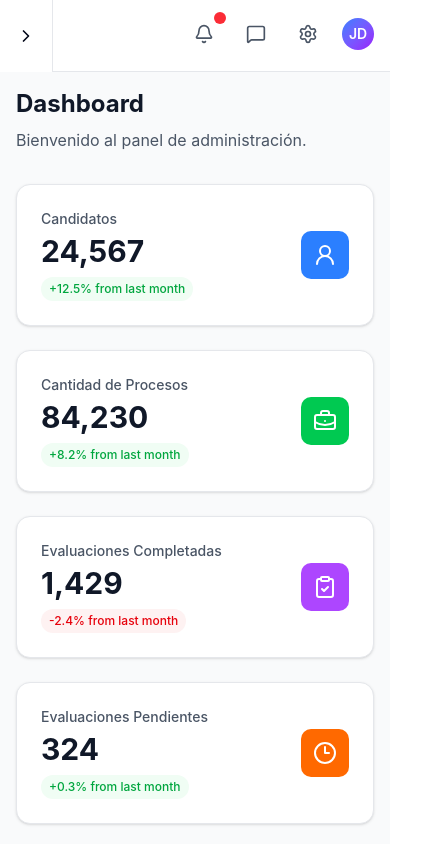
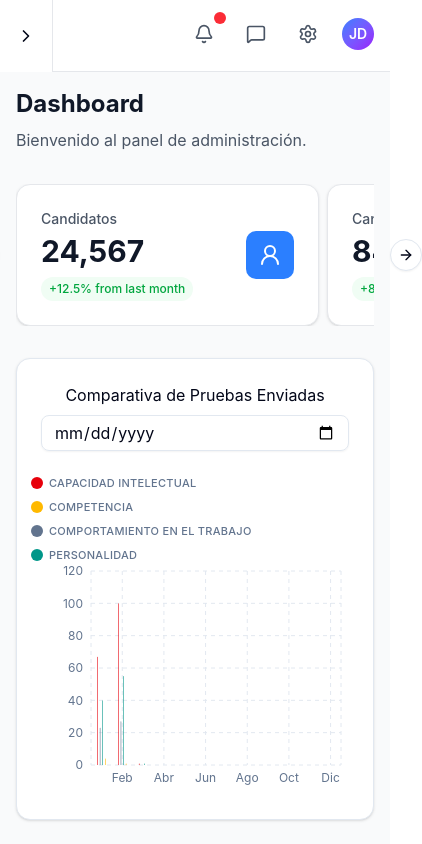
Before and after one commit to herbert-zro/LTJ-Hub-FE, a React (Vite) app: page /dashboard in a window 390 px wide. Shown: the top 844 px of the page, 422 px wide, since content can reach past the window. Built offline with nearby package versions, Linux system fonts and the light colour scheme.

Commit message:
Componente carousel para movil

```diff
--- a/package.json
+++ b/package.json
@@ -13,6 +13,7 @@
     "@tailwindcss/vite": "^4.2.0",
     "class-variance-authority": "^0.7.1",
     "clsx": "^2.1.1",
+    "embla-carousel-react": "^8.6.0",
     "lucide-react": "^0.575.0",
     "radix-ui": "^1.4.3",
     "react": "^19.2.0",
--- a/src/admin/components/NavContent.tsx
+++ b/src/admin/components/NavContent.tsx
@@ -51,7 +51,7 @@
         </ul>
       </nav>
 
-      {!collapsed && (
+      {/* {!collapsed && (
         <div className="p-4 border-t border-gray-200">
           <div className="flex items-center space-x-3 p-3 rounded-lg hover:bg-gray-50 transition-colors cursor-pointer">
             <div className="w-10 h-10 bg-linear-to-br from-blue-500 to-purple-600 rounded-full flex items-center justify-center text-white font-semibold">
@@ -65,7 +65,7 @@
             </div>
           </div>
         </div>
-      )}
+      )} */}
     </>
   );
 };
--- a/src/admin/components/StatCard.tsx
+++ b/src/admin/components/StatCard.tsx
@@ -1,12 +1,12 @@
-import React from 'react';
-import { DivideIcon as LucideIcon } from 'lucide-react';
+import React from "react";
+import { DivideIcon as LucideIcon } from "lucide-react";
 
 interface StatCardProps {
   title: string;
   value: string;
   change: string;
-  changeType: 'positive' | 'negative' | 'neutral';
-  icon: LucideIcon;
+  changeType: "positive" | "negative" | "neutral";
+  icon: typeof LucideIcon;
   color: string;
 }
 
@@ -16,12 +16,12 @@
   change,
   changeType,
   icon: Icon,
-  color
+  color,
 }) => {
   const changeColor = {
-    positive: 'text-green-600 bg-green-50',
-    negative: 'text-red-600 bg-red-50',
-    neutral: 'text-gray-600 bg-gray-50'
+    positive: "text-green-600 bg-green-50",
+    negative: "text-red-600 bg-red-50",
+    neutral: "text-gray-600 bg-gray-50",
   }[changeType];
 
   return (
@@ -30,7 +30,9 @@
         <div>
           <p className="text-sm font-medium text-gray-600 mb-1">{title}</p>
           <p className="text-3xl font-bold text-gray-900">{value}</p>
-          <div className={`inline-flex items-center px-2 py-1 rounded-full text-xs font-medium mt-2 ${changeColor}`}>
+          <div
+            className={`inline-flex items-center px-2 py-1 rounded-full text-xs font-medium mt-2 ${changeColor}`}
+          >
             {change}
           </div>
         </div>
--- a/src/admin/pages/dashboard/DashboardPage.tsx
+++ b/src/admin/pages/dashboard/DashboardPage.tsx
@@ -1,6 +1,13 @@
 import { AdminTitle } from "@/admin/components/AdminTitle";
 import { EvaluacionesChart } from "@/admin/components/EvaluacionesChart";
 import { MetricChart } from "@/admin/components/MetricChart";
+import {
+  Carousel,
+  CarouselContent,
+  CarouselItem,
+  CarouselNext,
+  CarouselPrevious,
+} from "@/components/ui/carousel";
 
 import StatCard from "@/admin/components/StatCard";
 import {
@@ -73,14 +80,29 @@
       />
 
       {/* Stats Grid */}
-      <div className="grid grid-cols-1 md:grid-cols-2 lg:grid-cols-4 gap-6 mb-8">
+      {/* Stats (Mobile) */}
+      <div className="mb-8 md:hidden">
+        <Carousel className="w-full">
+          <CarouselContent className="-ml-2">
+            {stats.map((stat, index) => (
+              <CarouselItem key={index} className="basis-[85%] pl-2">
+                <StatCard {...stat} />
+              </CarouselItem>
+            ))}
+          </CarouselContent>
+          <CarouselPrevious />
+          <CarouselNext />
+        </Carousel>
+      </div>
+      {/* Stats (Desktop) */}
+      <div className="hidden md:grid grid-cols-2 lg:grid-cols-4 gap-6 mb-8">
         {stats.map((stat, index) => (
           <StatCard key={index} {...stat} />
         ))}
       </div>
 
       <div className="flex items-start justify-center mb-8">
-        <div className="w-full max-w-5xl">
+        <div className="w-full ">
           <MetricChart />
         </div>
       </div>
--- /dev/null
+++ b/src/components/ui/carousel.tsx
@@ -0,0 +1,239 @@
+import * as React from "react"
+import useEmblaCarousel, {
+  type UseEmblaCarouselType,
+} from "embla-carousel-react"
+import { ArrowLeft, ArrowRight } from "lucide-react"
+
+import { cn } from "@/lib/utils"
+import { Button } from "@/components/ui/button"
+
+type CarouselApi = UseEmblaCarouselType[1]
+type UseCarouselParameters = Parameters<typeof useEmblaCarousel>
+type CarouselOptions = UseCarouselParameters[0]
+type CarouselPlugin = UseCarouselParameters[1]
+
+type CarouselProps = {
+  opts?: CarouselOptions
+  plugins?: CarouselPlugin
+  orientation?: "horizontal" | "vertical"
+  setApi?: (api: CarouselApi) => void
+}
+
+type CarouselContextProps = {
+  carouselRef: ReturnType<typeof useEmblaCarousel>[0]
+  api: ReturnType<typeof useEmblaCarousel>[1]
+  scrollPrev: () => void
+  scrollNext: () => void
+  canScrollPrev: boolean
+  canScrollNext: boolean
+} & CarouselProps
+
+const CarouselContext = React.createContext<CarouselContextProps | null>(null)
+
+function useCarousel() {
+  const context = React.useContext(CarouselContext)
+
+  if (!context) {
+    throw new Error("useCarousel must be used within a <Carousel />")
+  }
+
+  return context
+}
+
+function Carousel({
+  orientation = "horizontal",
+  opts,
+  setApi,
+  plugins,
+  className,
+  children,
+  ...props
+}: React.ComponentProps<"div"> & CarouselProps) {
+  const [carouselRef, api] = useEmblaCarousel(
+    {
+      ...opts,
+      axis: orientation === "horizontal" ? "x" : "y",
+    },
+    plugins
+  )
+  const [canScrollPrev, setCanScrollPrev] = React.useState(false)
+  const [canScrollNext, setCanScrollNext] = React.useState(false)
+
+  const onSelect = React.useCallback((api: CarouselApi) => {
+    if (!api) return
+    setCanScrollPrev(api.canScrollPrev())
+    setCanScrollNext(api.canScrollNext())
+  }, [])
+
+  const scrollPrev = React.useCallback(() => {
+    api?.scrollPrev()
+  }, [api])
+
+  const scrollNext = React.useCallback(() => {
+    api?.scrollNext()
+  }, [api])
+
+  const handleKeyDown = React.useCallback(
+    (event: React.KeyboardEvent<HTMLDivElement>) => {
+      if (event.key === "ArrowLeft") {
+        event.preventDefault()
+        scrollPrev()
+      } else if (event.key === "ArrowRight") {
+        event.preventDefault()
+        scrollNext()
+      }
+    },
+    [scrollPrev, scrollNext]
+  )
+
+  React.useEffect(() => {
+    if (!api || !setApi) return
+    setApi(api)
+  }, [api, setApi])
+
+  React.useEffect(() => {
+    if (!api) return
+    onSelect(api)
+    api.on("reInit", onSelect)
+    api.on("select", onSelect)
+
+    return () => {
+      api?.off("select", onSelect)
+    }
+  }, [api, onSelect])
+
+  return (
+    <CarouselContext.Provider
+      value={{
+        carouselRef,
+        api: api,
+        opts,
+        orientation:
+          orientation || (opts?.axis === "y" ? "vertical" : "horizontal"),
+        scrollPrev,
+        scrollNext,
+        canScrollPrev,
+        canScrollNext,
+      }}
+    >
+      <div
+        onKeyDownCapture={handleKeyDown}
+        className={cn("relative", className)}
+        role="region"
+        aria-roledescription="carousel"
+        data-slot="carousel"
+        {...props}
+      >
+        {children}
+      </div>
+    </CarouselContext.Provider>
+  )
+}
+
+function CarouselContent({ className, ...props }: React.ComponentProps<"div">) {
+  const { carouselRef, orientation } = useCarousel()
+
+  return (
+    <div
+      ref={carouselRef}
+      className="overflow-hidden"
+      data-slot="carousel-content"
+    >
+      <div
+        className={cn(
+          "flex",
+          orientation === "horizontal" ? "-ml-4" : "-mt-4 flex-col",
+          className
+        )}
+        {...props}
+      />
+    </div>
+  )
+}
+
+function CarouselItem({ className, ...props }: React.ComponentProps<"div">) {
+  const { orientation } = useCarousel()
+
+  return (
+    <div
+      role="group"
+      aria-roledescription="slide"
+      data-slot="carousel-item"
+      className={cn(
+        "min-w-0 shrink-0 grow-0 basis-full",
+        orientation === "horizontal" ? "pl-4" : "pt-4",
+        className
+      )}
+      {...props}
+    />
+  )
+}
+
+function CarouselPrevious({
+  className,
+  variant = "outline",
+  size = "icon",
+  ...props
+}: React.ComponentProps<typeof Button>) {
+  const { orientation, scrollPrev, canScrollPrev } = useCarousel()
+
+  return (
+    <Button
+      data-slot="carousel-previous"
+      variant={variant}
+      size={size}
+      className={cn(
+        "absolute size-8 rounded-full",
+        orientation === "horizontal"
+          ? "top-1/2 -left-12 -translate-y-1/2"
+          : "-top-12 left-1/2 -translate-x-1/2 rotate-90",
+        className
+      )}
+      disabled={!canScrollPrev}
+      onClick={scrollPrev}
+      {...props}
+    >
+      <ArrowLeft />
+      <span className="sr-only">Previous slide</span>
+    </Button>
+  )
+}
+
+function CarouselNext({
+  className,
+  variant = "outline",
+  size = "icon",
+  ...props
+}: React.ComponentProps<typeof Button>) {
+  const { orientation, scrollNext, canScrollNext } = useCarousel()
+
+  return (
+    <Button
+      data-slot="carousel-next"
+      variant={variant}
+      size={size}
+      className={cn(
+        "absolute size-8 rounded-full",
+        orientation === "horizontal"
+          ? "top-1/2 -right-12 -translate-y-1/2"
+          : "-bottom-12 left-1/2 -translate-x-1/2 rotate-90",
+        className
+      )}
+      disabled={!canScrollNext}
+      onClick={scrollNext}
+      {...props}
+    >
+      <ArrowRight />
+      <span className="sr-only">Next slide</span>
+    </Button>
+  )
+}
+
+export {
+  type CarouselApi,
+  Carousel,
+  CarouselContent,
+  CarouselItem,
+  CarouselPrevious,
+  CarouselNext,
+}
```
Also changed, not shown: 1 other file (tests, documents, lock files or other folders).
